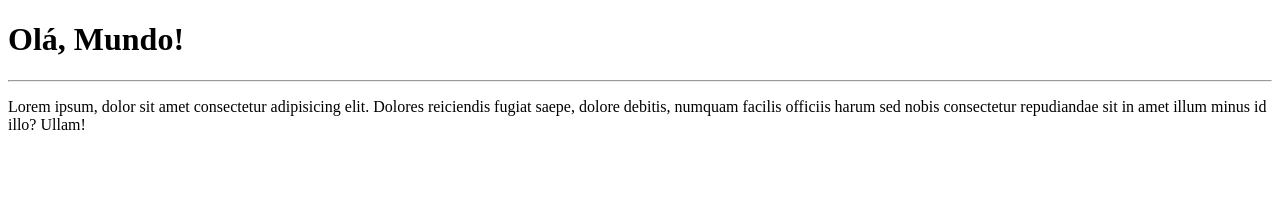
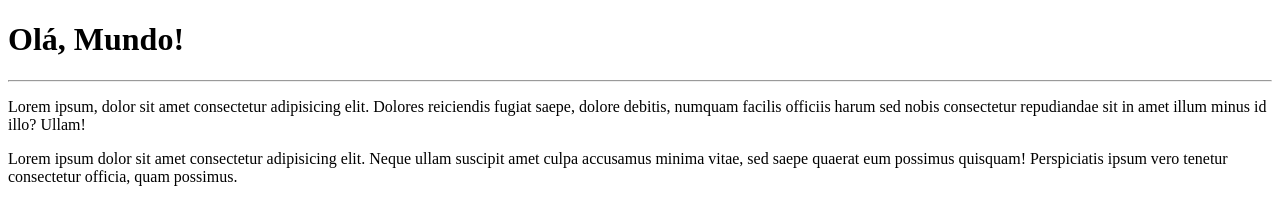
Before and after one commit to Alves-Eduarda/OlaMundo, a plain HTML site: page Site exemplo/index.html in a window 1280 px wide. Drawn offline with Linux system fonts and the light colour scheme.

Commit message:
adicionei um parágrafo

```diff
--- a/Site exemplo/index.html
+++ b/Site exemplo/index.html
@@ -9,5 +9,6 @@
     <h1>Olá, Mundo!</h1>
     <hr>
     <p>Lorem ipsum, dolor sit amet consectetur adipisicing elit. Dolores reiciendis fugiat saepe, dolore debitis, numquam facilis officiis harum sed nobis consectetur repudiandae sit in amet illum minus id illo? Ullam!</p>
+    <p>Lorem ipsum dolor sit amet consectetur adipisicing elit. Neque ullam suscipit amet culpa accusamus minima vitae, sed saepe quaerat eum possimus quisquam! Perspiciatis ipsum vero tenetur consectetur officia, quam possimus.</p>
 </body>
 </html>
```
